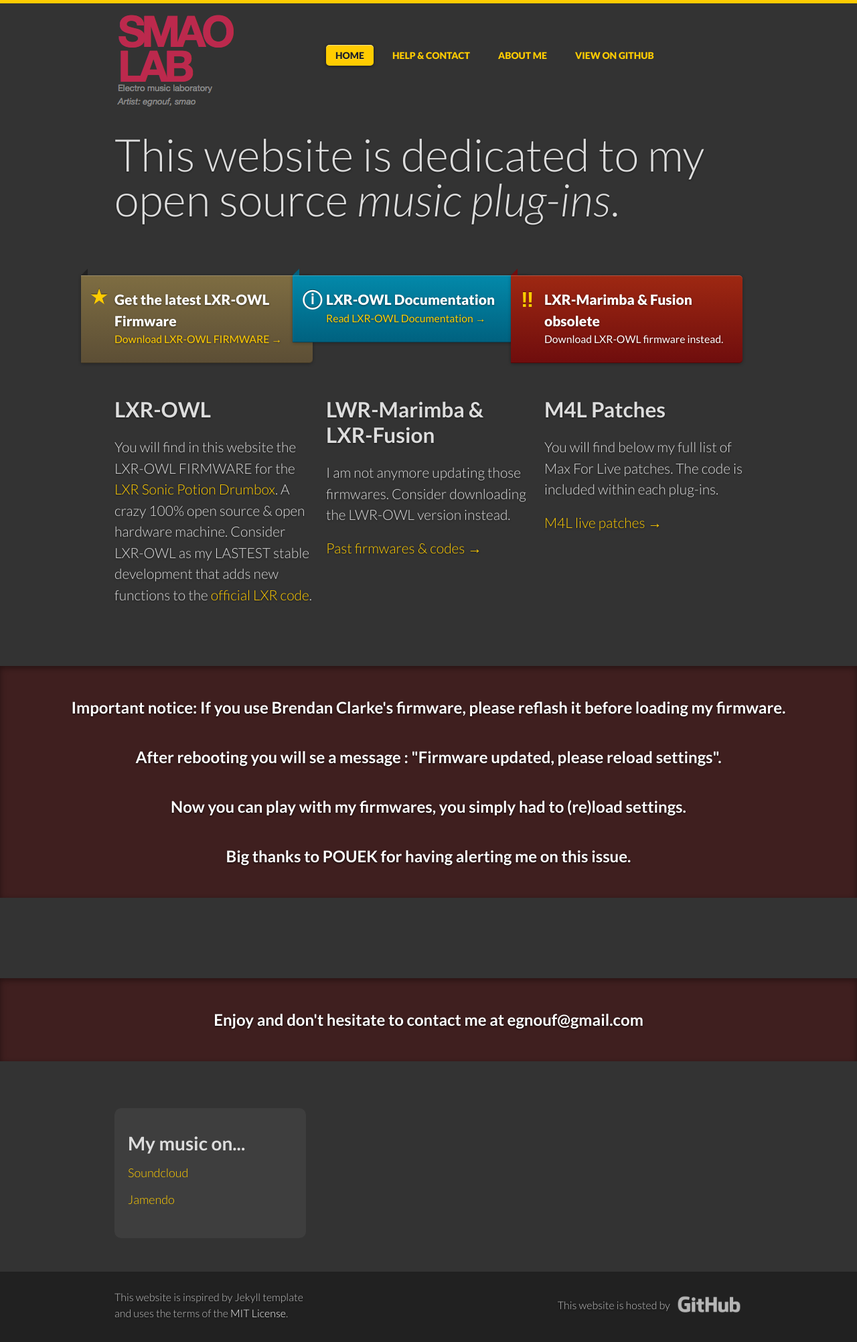
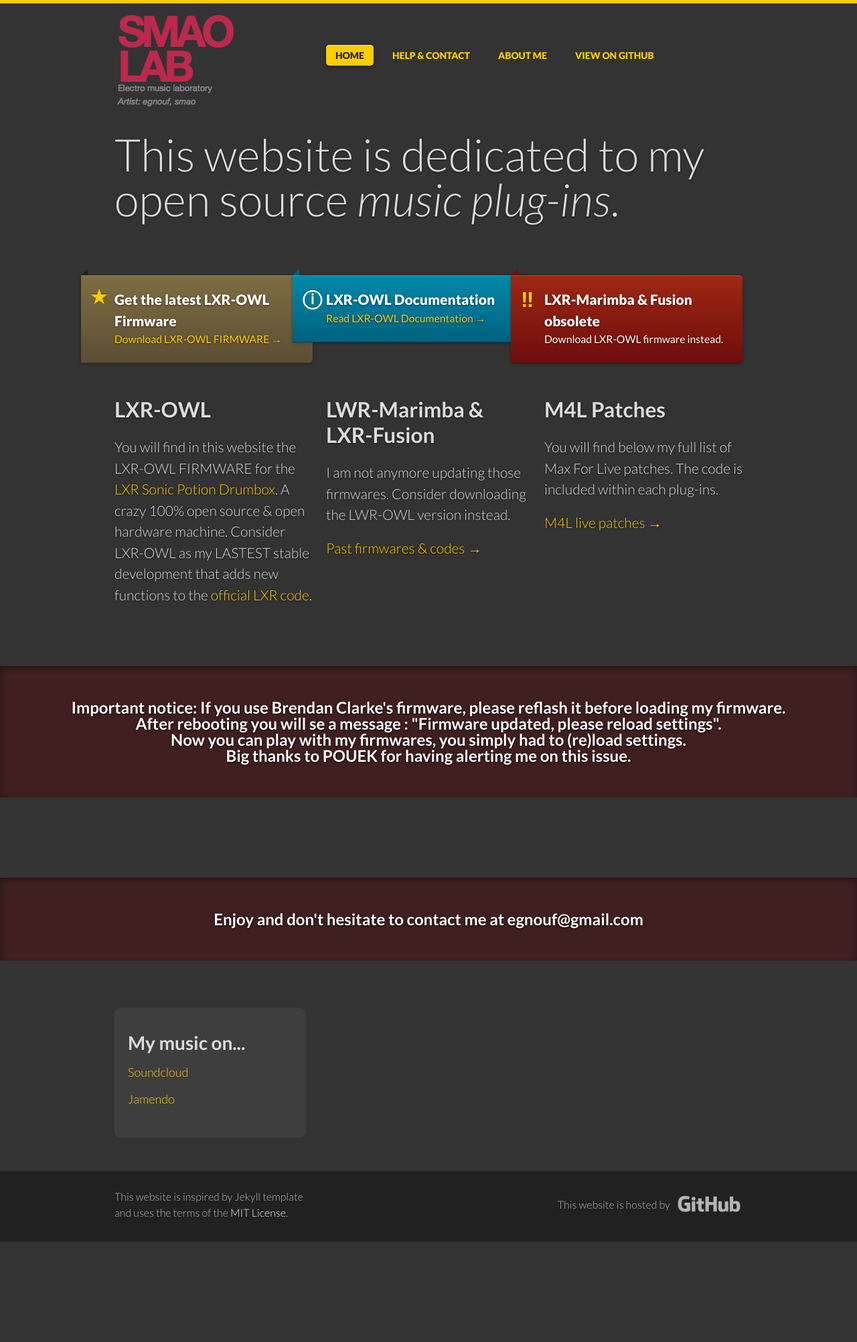
Before and after one commit to smaolab/github.io, a Jekyll site: the page built from index.html, in a window 1280 px wide. Shown: the whole page at 67% size. Built offline with Jekyll 4.4.1, drawn with Linux system fonts in a browser that asks for light colours; after the commit the page ends 1853 px from its top, so only the background shows below that.

```diff
--- a/index.html
+++ b/index.html
@@ -56,10 +56,10 @@
 </section>
 <section class="quickstart">
     <div class="unit golden-small center-on-mobiles">
-      <h3>Important notice: If you use Brendan Clarke's firmware, please reflash it before loading my firmware. </h3>
-      <h3>After rebooting you will se a message : "Firmware updated, please reload settings". </h3>
-      <h3>Now you can play with my firmwares, you simply had to (re)load settings. </H3>
-      <H3>Big thanks to POUEK for having alerting me on this issue.</H3>
+      <h3>Important notice: If you use Brendan Clarke's firmware, please reflash it before loading my firmware. </br>
+      After rebooting you will se a message : "Firmware updated, please reload settings". </br>
+      Now you can play with my firmwares, you simply had to (re)load settings. </br>
+      Big thanks to POUEK for having alerting me on this issue.</H3>
       <h3>   </h3>
     </div>
     <div class="clear"></div>
```
